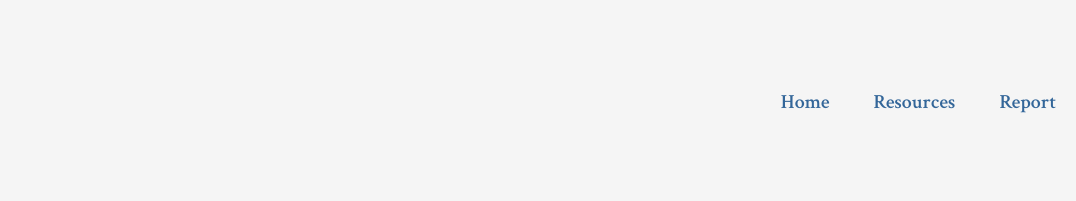
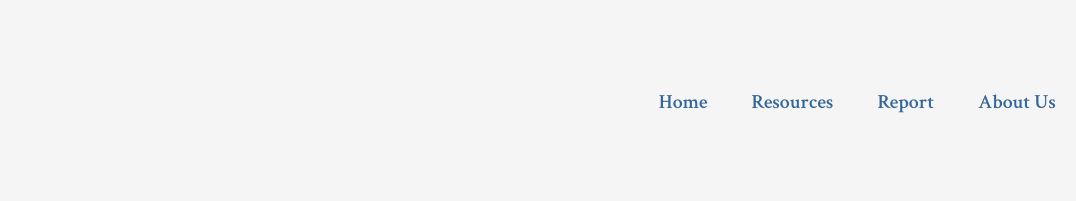
Before and after one commit to nashlaturciosss/SafeLA, a plain HTML site: page about_us.html in a window 1280 px wide. Shown: the top 201 px of the page, 204-1280 px from the left. Drawn offline with Linux system fonts and the light colour scheme; a web font is replaced by a local one.

Commit message:
committed front end 2024/12/07

```diff
--- a/about_us.html
+++ b/about_us.html
@@ -20,6 +20,7 @@
                     <li><a href = "landing_page.html">Home</a></li>
                     <li><a href = "resources.html">Resources</a></li>
                     <li><a href = "report.html">Report</a></li>
+                    <li><a href = "about_us.html">About Us</a></li>
                 </ul>
             </nav>
         </header>
```
